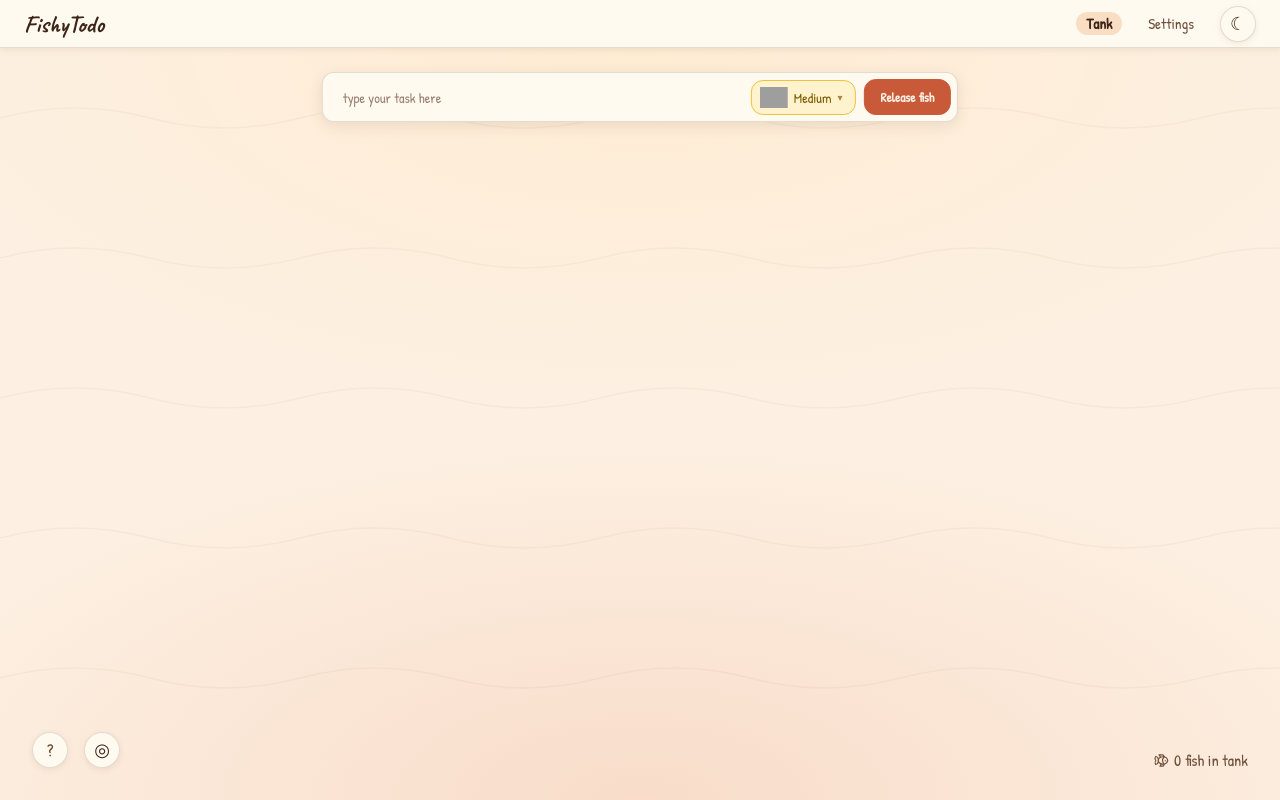
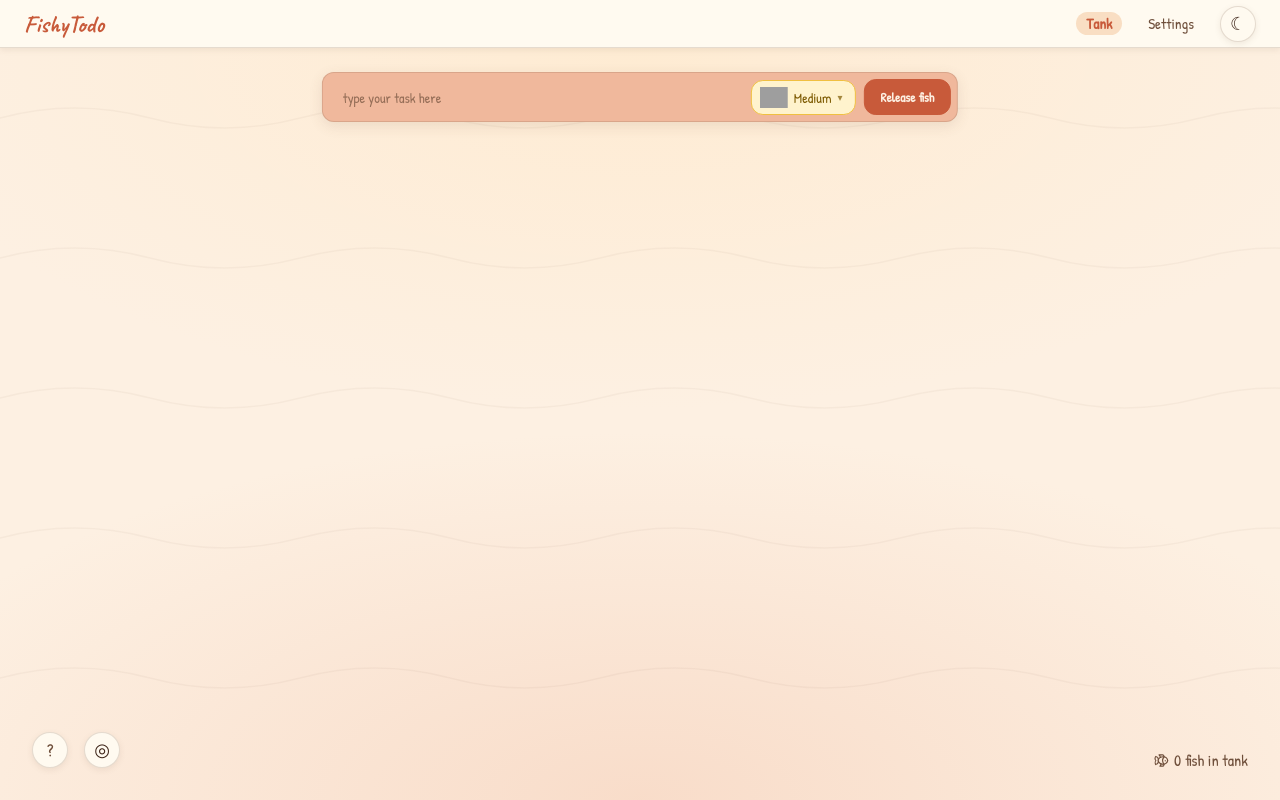
Before and after one commit to PatriciaMoraru/FishyTodo, a React (Vite) app: page / in a window 1280 px wide. Built offline with nearby package versions, Linux system fonts and the light colour scheme; grey boxes are pictures that could not be loaded.

Commit message:
style: apply palette accent/sec/tert tokens across navbar, labels, legend and tank bar

```diff
--- a/src/components/Fish.css
+++ b/src/components/Fish.css
@@ -44,7 +44,7 @@
   bottom: -2.2rem;
   left: 50%;
   transform: translateX(-50%);
-  background: var(--paper-card);
+  background: var(--tert);
   border: 1px solid var(--line);
   border-radius: 12px;
   padding: 0.2rem 1.2rem;
--- a/src/components/FishLegend.css
+++ b/src/components/FishLegend.css
@@ -44,7 +44,7 @@
 .legend-title {
   font-family: 'Caveat', cursive;
   font-size: 2rem;
-  color: var(--ink);
+  color: var(--accent);
   margin-bottom: 0.6rem;
 }
 
@@ -112,7 +112,7 @@
 
 .speed-fill {
   height: 100%;
-  background: linear-gradient(90deg, var(--green), var(--accent));
+  background: linear-gradient(90deg, var(--sec), var(--accent));
   border-radius: 9999px;
   transition: width 0.3s ease;
 }
--- a/src/components/Navbar.css
+++ b/src/components/Navbar.css
@@ -19,7 +19,7 @@
 .navbar-title {
   font-family: 'Caveat', cursive;
   font-size: 2.4rem;
-  color: var(--ink);
+  color: var(--accent);
   font-weight: 700;
 }
 
@@ -46,7 +46,7 @@
 
 .nav-link.active {
   background: var(--paper-warm);
-  color: var(--ink);
+  color: var(--accent);
   font-weight: 600;
 }
 
--- a/src/components/TankBar.css
+++ b/src/components/TankBar.css
@@ -7,7 +7,7 @@
     align-items: center;
     gap: 0.8rem;
     z-index: 10;
-    background: var(--paper-card);
+    background: var(--tert);
     border: 1.5px solid var(--line);
     padding: 0.6rem 0.6rem 0.6rem 2rem;
     border-radius: 12px;
```
